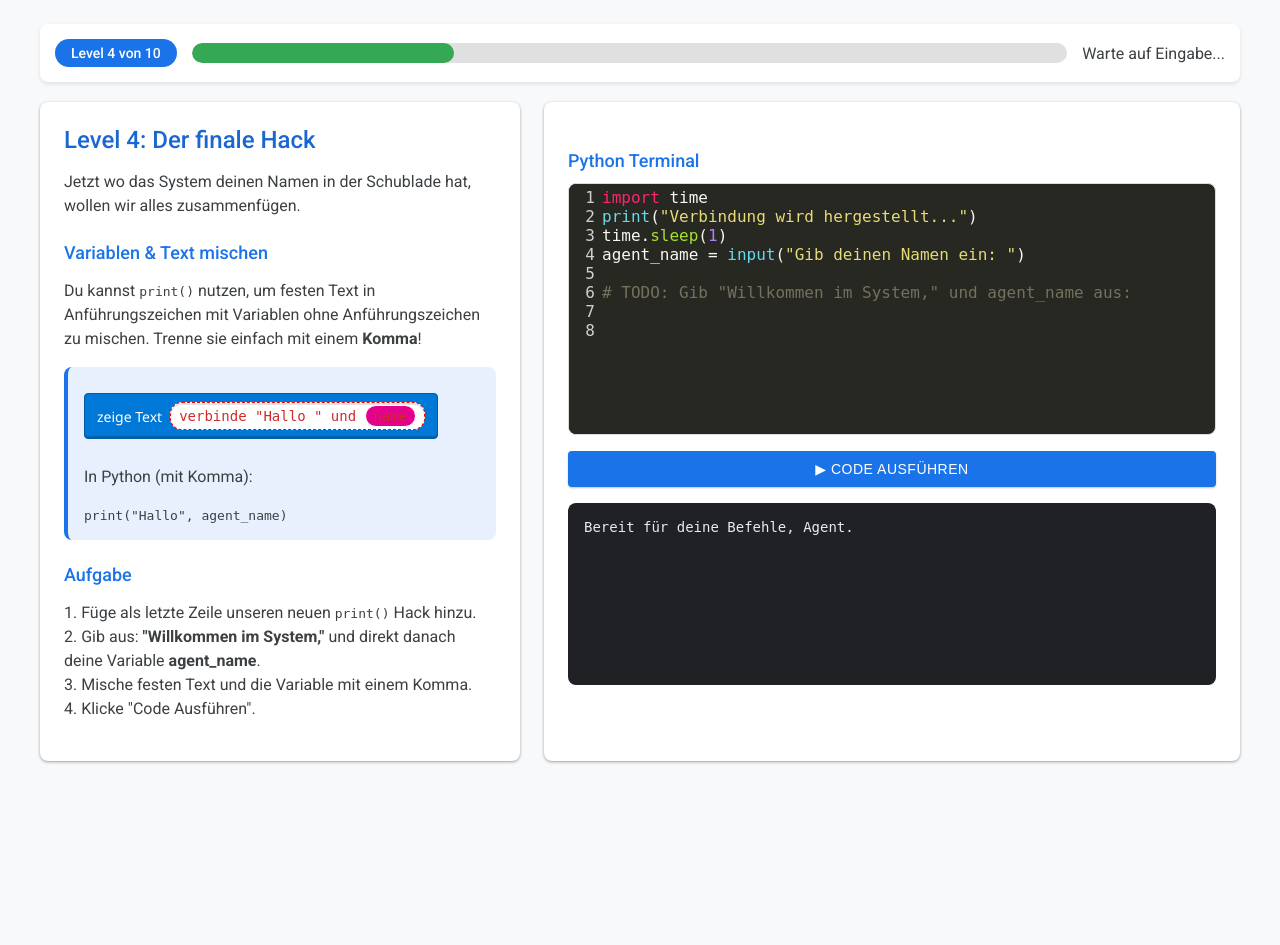
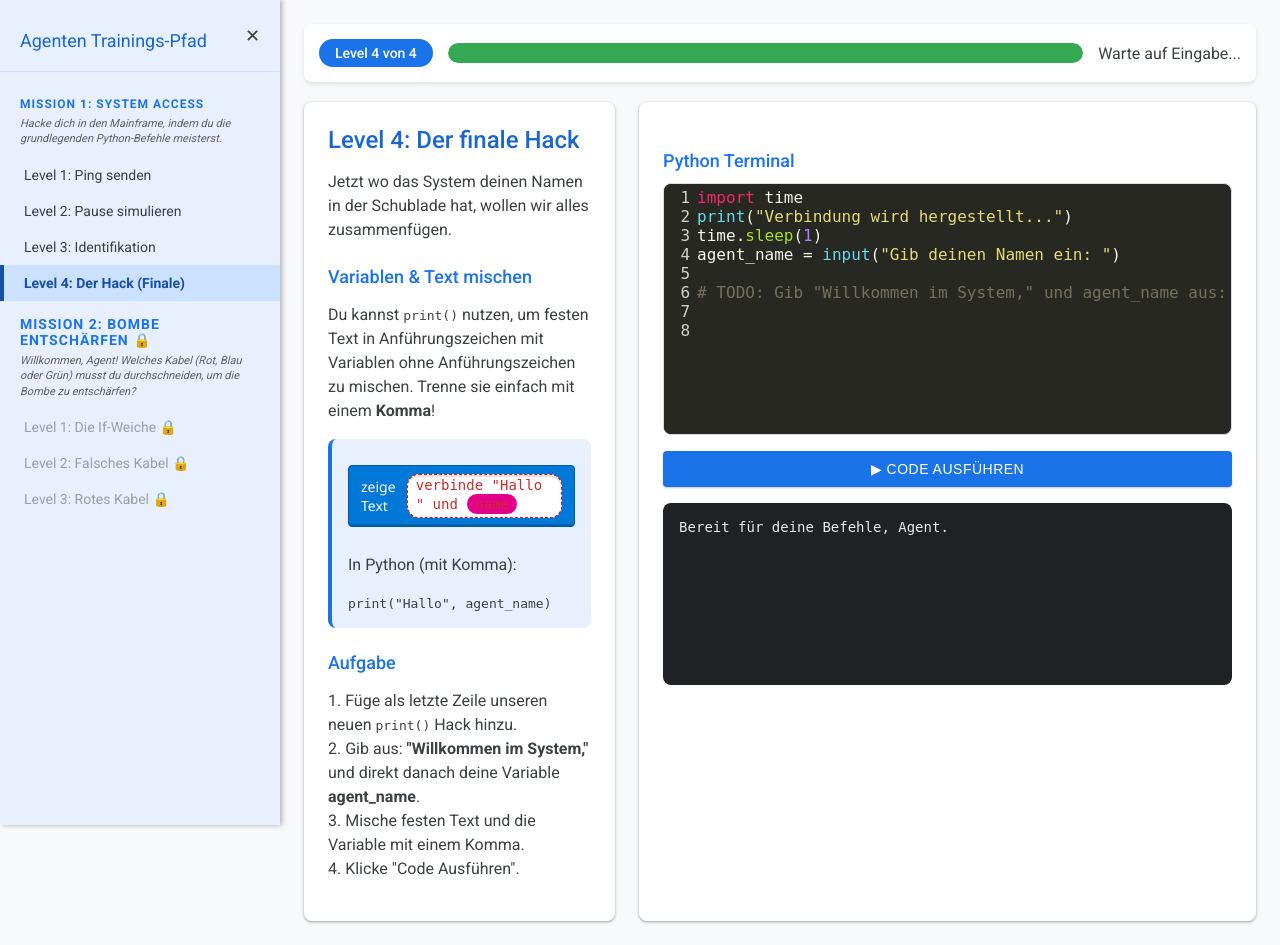
Before and after one commit to nmsboeheimkirchen/learnpython, a PHP site: page /level4.html in a window 1280 px wide. Before the commit the page ends 764 px from the top, so only its background shows below. Run offline with PHP 8.4, Linux system fonts and the light colour scheme; some libraries are stand-ins or nearby versions.

Commit message:
add sidebar

```diff
--- a/web_platform/assets/runner.js
+++ b/web_platform/assets/runner.js
@@ -1,3 +1,97 @@
+// --- SIDEBAR & PROGRESS LOGIC ---
+
+function toggleNav() {
+    const sidebar = document.getElementById("mySidebar");
+    const mainContent = document.getElementById("main-content");
+    const menuBtn = document.getElementById("menu-btn");
+
+    if (sidebar.classList.contains("active")) {
+        sidebar.classList.remove("active");
+        mainContent.style.paddingLeft = "60px";
+        menuBtn.innerHTML = "☰";
+        menuBtn.classList.remove("inside-sidebar");
+    } else {
+        sidebar.classList.add("active");
+        mainContent.style.paddingLeft = "280px";
+        menuBtn.innerHTML = "✕";
+        menuBtn.classList.add("inside-sidebar");
+    }
+}
+
+function unlockLevel(levelId) {
+    let unlockedLevels = JSON.parse(localStorage.getItem('unlockedLevels_v2')) || ['link-level1'];
+    if (!unlockedLevels.includes(levelId)) {
+        unlockedLevels.push(levelId);
+        localStorage.setItem('unlockedLevels_v2', JSON.stringify(unlockedLevels));
+    }
+    applyUnlocks();
+}
+
+function applyUnlocks() {
+    // Reset mode: Clear progress if hash #reset is present
+    if (window.location.hash === '#reset') {
+        localStorage.removeItem('unlockedLevels_v2');
+        window.location.hash = ''; // Remove hash after reset
+    }
+
+    let unlockedLevels = JSON.parse(localStorage.getItem('unlockedLevels_v2')) || ['link-level1'];
+
+    // Cheat mode: Unlock all if hash #l is present
+    if (window.location.hash === '#l') {
+        const allLinks = document.querySelectorAll('.sidebar a, .sidebar .mission-title a');
+        allLinks.forEach(link => {
+            link.classList.remove('locked');
+            link.innerHTML = link.innerHTML.replace(' 🔒', '');
+            // Update the hrefs for the placeholders to actually point somewhere
+            if(link.id === 'link-level2') link.href = 'level2.html';
+            if(link.id === 'link-level3') link.href = 'level3.html';
+            if(link.id === 'link-level4') link.href = 'level4.html';
+            if(link.id === 'link-m2-title') link.href = 'mission2_level1.html';
+            if(link.id === 'link-m2-l1') link.href = 'mission2_level1.html';
+            if(link.id === 'link-m2-l2') link.href = 'mission2_level2.html';
+            if(link.id === 'link-m2-l3') link.href = 'mission2_level3.html';
+        });
+        return;
+    }
+
+    unlockedLevels.forEach(id => {
+        let link = document.getElementById(id);
+        if (link && link.classList.contains('locked')) {
+            link.classList.remove('locked');
+            link.innerHTML = link.innerHTML.replace(' 🔒', '');
+
+            // Assign actual href once unlocked
+            if(id === 'link-level2') link.href = 'level2.html';
+            if(id === 'link-level3') link.href = 'level3.html';
+            if(id === 'link-level4') link.href = 'level4.html';
+            if(id === 'link-m2-title') link.href = 'mission2_level1.html';
+            if(id === 'link-m2-l1') link.href = 'mission2_level1.html';
+            if(id === 'link-m2-l2') link.href = 'mission2_level2.html';
+            if(id === 'link-m2-l3') link.href = 'mission2_level3.html';
+        }
+    });
+
+    // Update listeners for newly unlocked links
+    document.querySelectorAll('.sidebar a').forEach(link => {
+        link.removeEventListener('click', preventLockedClick); // remove old listener
+        if (link.classList.contains('locked')) {
+            link.addEventListener('click', preventLockedClick);
+        }
+    });
+}
+
+function preventLockedClick(e) {
+    e.preventDefault();
+}
+
+document.addEventListener('DOMContentLoaded', () => {
+    applyUnlocks();
+    if(window.location.hash === '#l') {
+        document.querySelectorAll('.next-level-btn').forEach(btn => btn.style.display = 'block');
+    }
+});
+
+
 // Globale Hilfsfunktionen für Skulpt und UI
 let currentOutput = "";
 
--- a/web_platform/assets/style.css
+++ b/web_platform/assets/style.css
@@ -104,6 +104,106 @@ button:disabled { background: #e8eaed; color: #9aa0a6; cursor: not-allowed; box-
     justify-content: center;
     align-items: center;
     flex-direction: column;
+}
+
+/* --- SEITENLEISTE (SIDEBAR) --- */
+.sidebar {
+    height: 100%;
+    width: 280px;
+    position: fixed;
+    z-index: 500;
+    top: 0;
+    left: -280px; /* Startet versteckt */
+    background-color: #e8f0fe; /* Material Light Blue (passend zum Hinweisblock) */
+    overflow-x: hidden;
+    transition: 0.3s;
+    padding-top: 25px; /* Reduziert von 60px für kompaktere Anzeige */
+    box-shadow: 2px 0 5px rgba(0,0,0,0.3);
+}
+.sidebar.active {
+    left: 0;
+}
+.sidebar-header {
+    color: #1967d2; /* Darker Blue für Kontrast */
+    padding: 5px 40px 20px 20px; /* Rechts mehr Platz für das X gelassen */
+    font-size: 18px;
+    border-bottom: 1px solid #cce0ff;
+    margin-bottom: 10px;
+}
+.mission-title {
+    color: #1a73e8; /* Standard Material Blue */
+    padding: 15px 20px 5px 20px;
+    font-size: 12px;
+    text-transform: uppercase;
+    letter-spacing: 1px;
+    font-weight: 700;
+}
+.mission-desc {
+    color: #5f6368;
+    padding: 0 20px 10px 20px;
+    font-size: 11px;
+    line-height: 1.4;
+    font-style: italic;
+}
+.sidebar a {
+    padding: 10px 20px;
+    text-decoration: none;
+    font-size: 14px;
+    color: #3c4043;
+    display: block;
+    transition: 0.2s;
+    border-left: 4px solid transparent;
+}
+.sidebar a:hover:not(.locked) {
+    background-color: #d2e3fc; /* Helleres hover blau */
+    border-left: 4px solid #1a73e8;
+}
+.sidebar a.locked {
+    color: #9aa0a6; /* Ausgegraut */
+    cursor: not-allowed;
+}
+.sidebar a.locked i {
+    float: right;
+}
+.sidebar a.active-link {
+    background-color: #cce0ff; /* Aktiver link leicht dunkleres hellblau */
+    color: #174ea6;
+    border-left: 4px solid #174ea6;
+    font-weight: 600;
+}
+
+/* Button um Sidebar zu öffnen */
+.menu-btn {
+    position: fixed;
+    top: 20px;
+    left: 20px;
+    background: #1a73e8;
+    color: white;
+    border: none;
+    padding: 10px 15px;
+    font-size: 18px;
+    border-radius: 4px;
+    cursor: pointer;
+    z-index: 600;
+    box-shadow: 0 2px 5px rgba(0,0,0,0.2);
+    transition: transform 0.3s, background-color 0.2s;
+}
+.menu-btn.inside-sidebar {
+    background: transparent;
+    color: #3c4043;
+    box-shadow: none;
+    transform: translateX(215px) translateY(-5px); /* Auf gleicher Höhe mit dem Text, platziert am rechten Rand */
+    padding: 10px; /* Kompakteres padding fürs X */
+}
+.menu-btn.inside-sidebar:hover {
+    background: rgba(0,0,0,0.05); /* Leichter hover effekt für das X */
+}
+.menu-btn:hover:not(.inside-sidebar) { background: #174ea6; }
+
+/* Hauptinhalt verschiebt sich mit Sidebar */
+#main-content {
+    transition: margin-left .3s;
+    padding-left: 60px; /* Platz für Menu-Button */
 }
 
 .success-badge {
--- a/web_platform/level4.html
+++ b/web_platform/level4.html
@@ -17,15 +17,39 @@
     <link rel="stylesheet" href="assets/style.css">
 </head>
 <body>
+
+    <!-- Sidebar Navigation -->
+    <div id="mySidebar" class="sidebar active">
+        <div class="sidebar-header">Agenten Trainings-Pfad</div>
+
+        <div class="mission-title">Mission 1: System Access</div>
+        <div class="mission-desc">Hacke dich in den Mainframe, indem du die grundlegenden Python-Befehle meisterst.</div>
+        <a href="index.html" id="link-level1">Level 1: Ping senden</a>
+        <a href="level2.html" id="link-level2">Level 2: Pause simulieren</a>
+        <a href="level3.html" id="link-level3">Level 3: Identifikation</a>
+        <a href="level4.html" id="link-level4" class="active-link">Level 4: Der Hack (Finale)</a>
+
+        <div class="mission-title"><a href="#" id="link-m2-title" class="locked" style="padding:0; margin:0; display:inline; color:inherit; border:none; background:transparent;">Mission 2: Bombe entschärfen 🔒</a></div>
+        <div class="mission-desc">Willkommen, Agent! Welches Kabel (Rot, Blau oder Grün) musst du durchschneiden, um die Bombe zu entschärfen?</div>
+        <a href="#" id="link-m2-l1" class="locked">Level 1: Die If-Weiche 🔒</a>
+        <a href="#" id="link-m2-l2" class="locked">Level 2: Falsches Kabel 🔒</a>
+        <a href="#" id="link-m2-l3" class="locked">Level 3: Rotes Kabel 🔒</a>
+    </div>
+
+    <!-- Toggle Button -->
+    <button id="menu-btn" class="menu-btn inside-sidebar" onclick="toggleNav()">✕</button>
+
+    <!-- Main Content -->
+    <div id="main-content" style="padding-left: 280px;">
         <div style="max-width: 1200px; margin: 0 auto;">
             <!-- Fortschritts-Tracker UI -->
             <div class="progress-container">
-            <span class="level-badge">Level 4 von 10</span>
+                <span class="level-badge">Level 4 von 4</span>
                 <div class="progress-bar-bg">
-                <div class="progress-bar-fill" id="progress-fill" style="width: 30%;"></div>
+                    <div class="progress-bar-fill" id="progress-fill" style="width: 100%;"></div>
                 </div>
                 <span id="status-text">Warte auf Eingabe...</span>
-            <button id="next-level-btn" class="next-level-btn" onclick="alert('Perfekt! Der erste Web-Trainingsblock ist hiermit komplett.')">Abschließen</button>
+                <button id="next-level-btn" class="next-level-btn" onclick="window.location.href='mission2_level1.html'">Nächste Mission!</button>
             </div>
         </div>
 
@@ -78,6 +102,8 @@ agent_name = input("Gib deinen Namen ein: ")
                 if ((checkCode.includes("print(\"") || checkCode.includes("print('")) &&
                      checkCode.includes("agent_name)") &&
                      checkCode.includes(",")) {
+                    unlockLevel('link-m2-title');
+                    unlockLevel('link-m2-l1');
                     triggerSuccess(true); // Übergebe true für Finale (Konfetti!)
                 }
             });
```
Also changed, not shown: web_platform/index.html (+27 -2 lines), web_platform/level2.html (+28 -3 lines), web_platform/level3.html (+27 -2 lines). Lines whose indentation alone changed are shown as unchanged.
